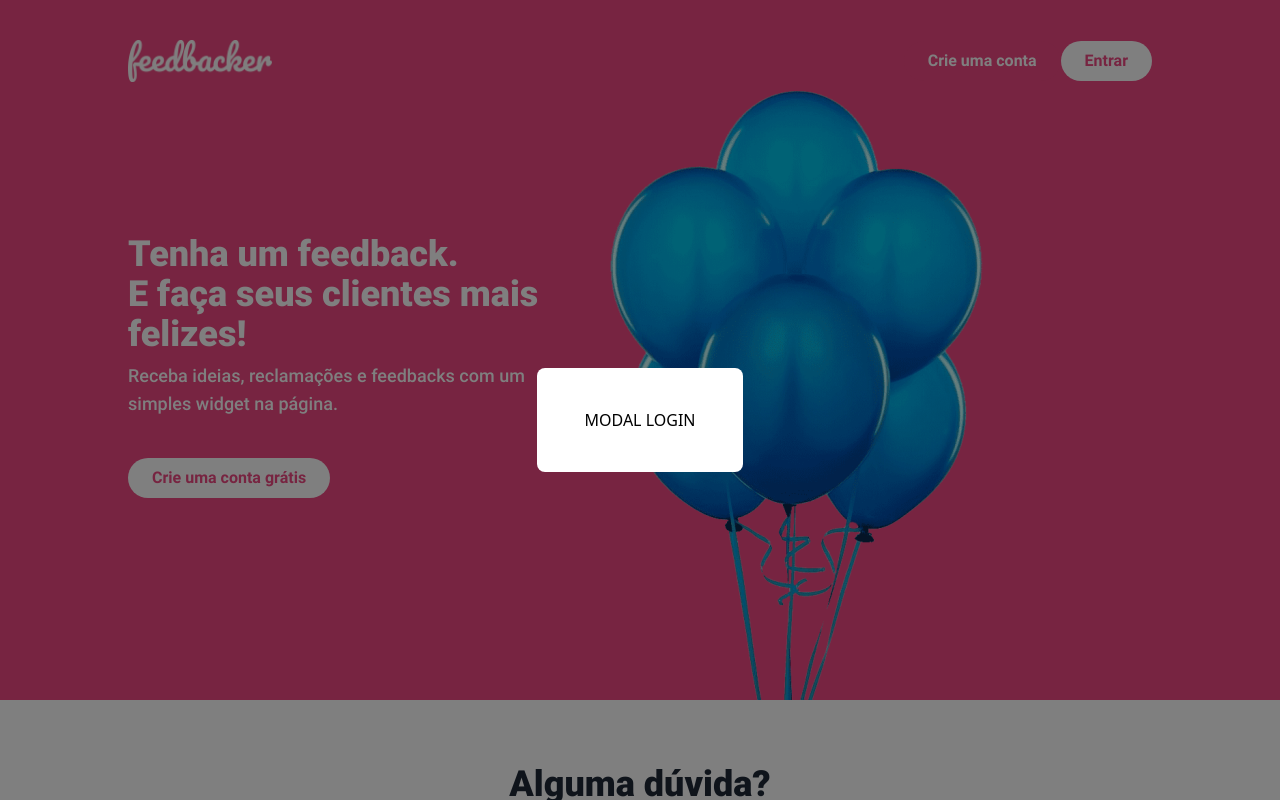
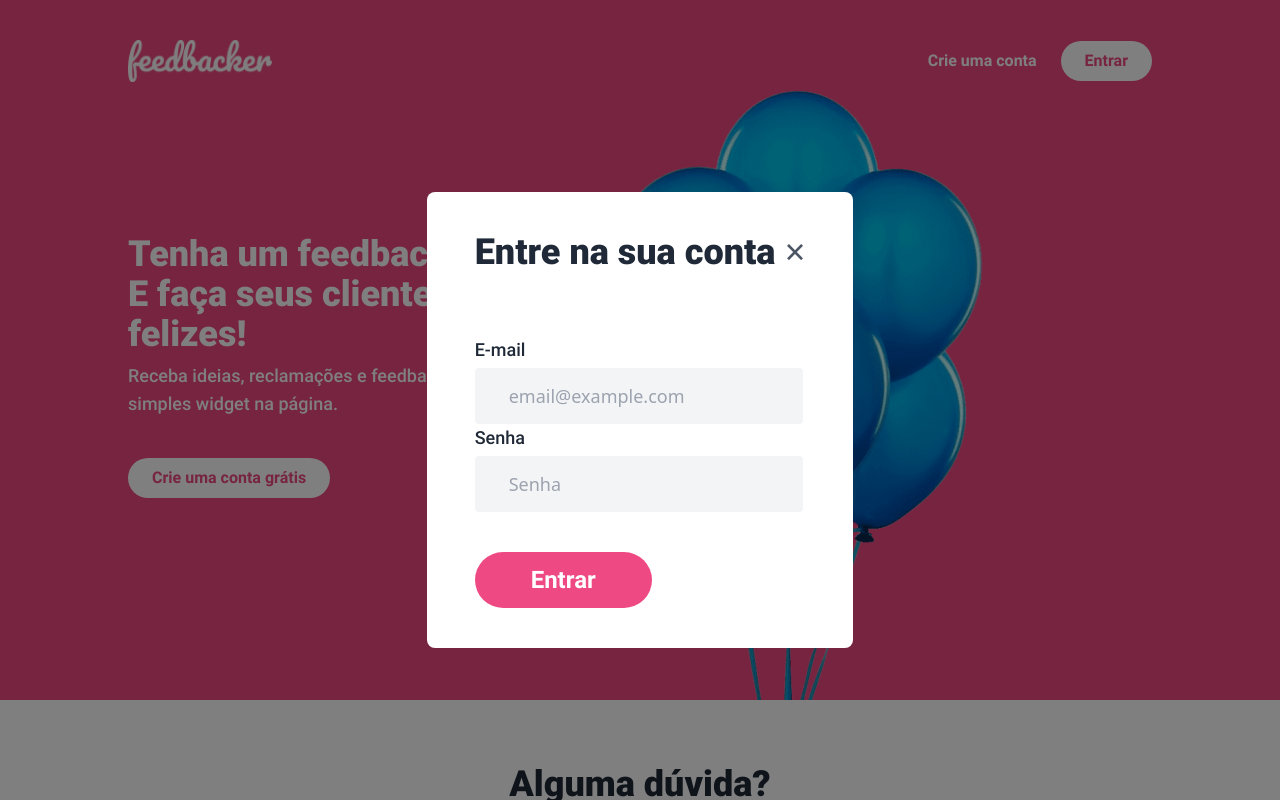
Before and after one commit to IgorRibeiro-S/Feedbacker, a Vue app: page / in a window 1280 px wide. Both pictures are taken after a click on the button "Entrar". Shown: the top 800 px of the page. Built offline with nearby package versions, Linux system fonts and the light colour scheme.

Commit message:
modal Login

```diff
--- a/src/components/ModalFactory/ModalFactory.vue
+++ b/src/components/ModalFactory/ModalFactory.vue
@@ -30,7 +30,7 @@
       isActive: false,
       component: {},
       props: {},
-      widht: DEFAULT_WIDTH
+      width: DEFAULT_WIDTH
     })
 
     onMounted(() => {
--- a/src/components/ModalLogin/ModalLogin.vue
+++ b/src/components/ModalLogin/ModalLogin.vue
@@ -1,9 +1,85 @@
 <template>
-  <h1> MODAL LOGIN</h1>
+  <div class="flex justify-between">
+    <h1 class="text-4xl font-black text-gray-800" > Entre na sua conta</h1>
+    <button @click="close" class="text-4xl text-gray-600">
+      &times;
+    </button>
+  </div>
+
+  <div class="mt-16">
+    <form @submit.prevent="handleSubmit">
+      <label class="block">
+        <span class="text-lg font-medium text-gray-800">E-mail</span>
+        <input
+         v-model="state.email.value"
+         placeholder="email@example.com"
+         :class="{'border-brand-danger': !!state.email.errorMessage}"
+         class="block px-8 py-3 mt-1 text-lg bg-gray-100 border-2 border-transparent rounded "
+         type="email">
+        <span
+          class="block font-medium text-brand-danger"
+          v-if="!!state.email.hasErrors">
+          {{ state.email.errorMessage }}
+        </span>
+      </label>
+
+      <label class="block" >
+      <span class="text-lg font-medium text-gray-800">Senha</span>
+        <input
+         v-model="state.password.value"
+         placeholder="Senha"
+         :class="{'border-brand-danger': !!state.password.errorMessage}"
+         class="block px-8 py-3 mt-1 text-lg bg-gray-100 border-2 border-transparent rounded "
+         type="password">
+        <span
+          class="block font-medium text-brand-danger"
+          v-if="!!state.password.hasErrors">
+          {{ state.password.errorMessage }}
+        </span>
+      </label>
+    <button
+      :disabled="state.isLoading"
+      type="submit"
+      :class="{
+        'opacity-50': state.isLoading
+      }"
+      class="mt-10 px-14 py-3 text-2xl text-center text-white font-bold bg-brand-main rounded-full focus:outline-none transction-all duration-150"
+    >Entrar
+
+    </button>
+
+    </form>
+  </div>
 </template>
 
 <script>
+import { reactive } from '@vue/reactivity'
+import useModal from '../../hooks/useModal'
 export default {
+  setup () {
+    const modal = useModal()
+    const state = reactive({
+      hasErrors: false,
+      isLoading: false,
+      email: {
+        value: '',
+        errorMessage: ''
+      },
+      password: {
+        value: '',
+        errorMessage: ''
+      }
+    })
 
+    function handleSubmit () {
+      console.log('testd')
+    }
+
+    return {
+      state,
+      close: modal.close,
+      handleSubmit
+    }
+  }
 }
 </script>
```
